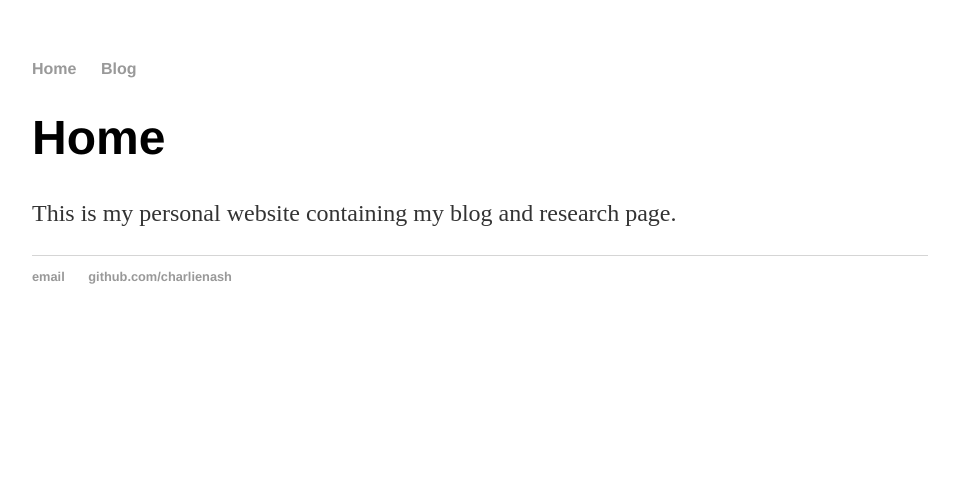
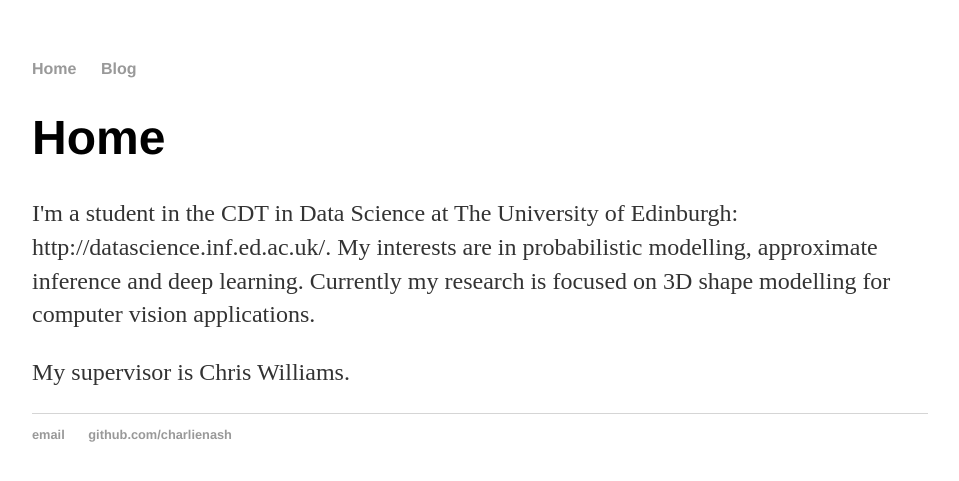
Before and after one commit to charlienash/charlienash.github.io, a Jekyll site: the page built from index.html, in a window 1280 px wide. Shown: the top 481 px of the page, without its empty margins (160-1119 px from the left). Built offline with Jekyll 4.4.1, drawn with Linux system fonts in a browser that asks for light colours.

Commit message:
Update index.html

```diff
--- a/index.html
+++ b/index.html
@@ -4,5 +4,9 @@ title: home | charlienash
 ---
 <div class="blurb">
 	<h1>Home</h1>
-	<p>This is my personal website containing my blog and research page.</p>
+	<p>I'm a student in the CDT in Data Science at The University of Edinburgh: http://datascience.inf.ed.ac.uk/. My interests are in probabilistic modelling, approximate inference and deep learning. Currently my research is focused on 3D shape modelling for computer vision applications.
+	</p>
+	<p>
+		My supervisor is Chris Williams.
+	</p>
 </div><!-- /.blurb -->
```
